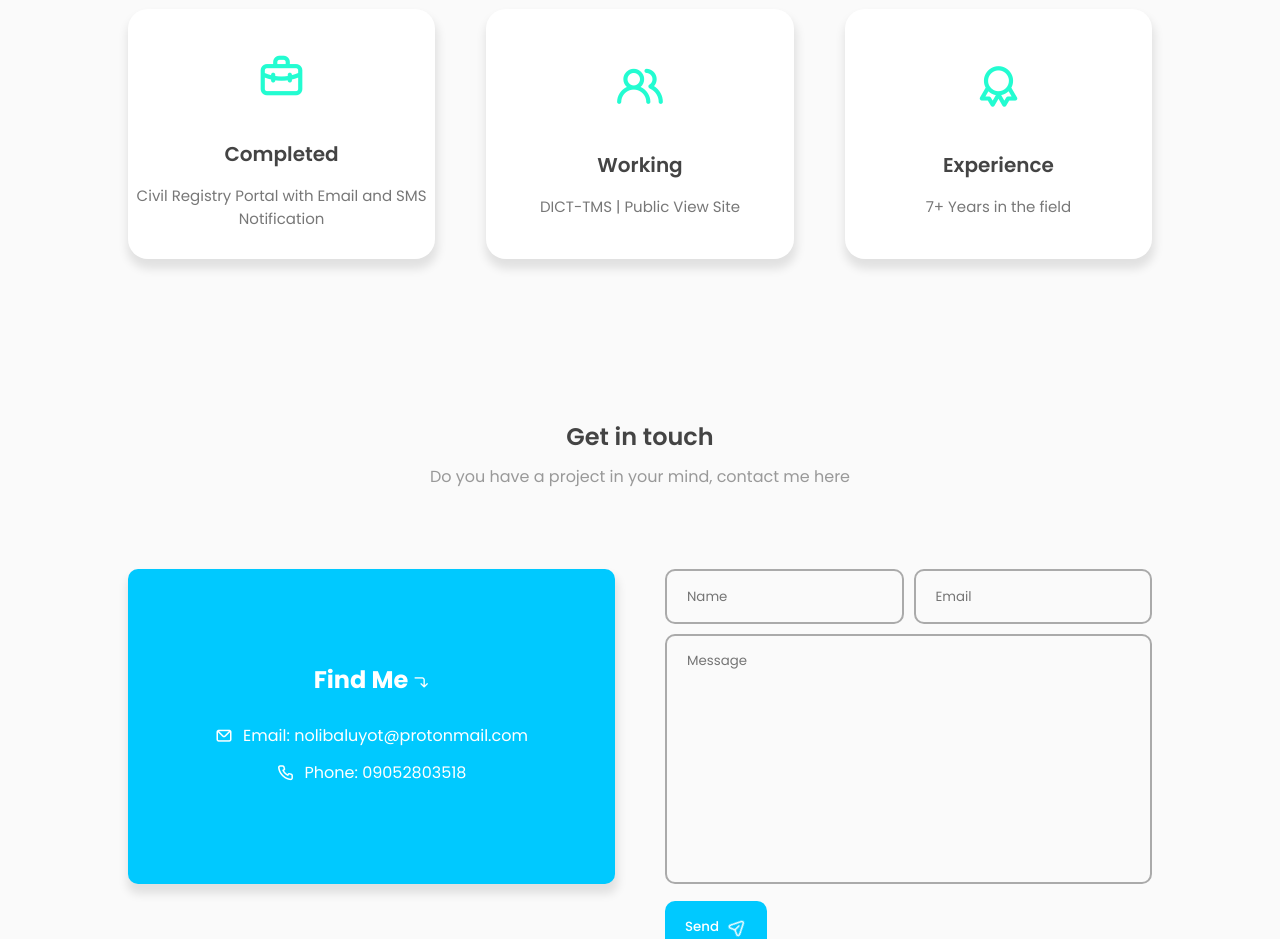
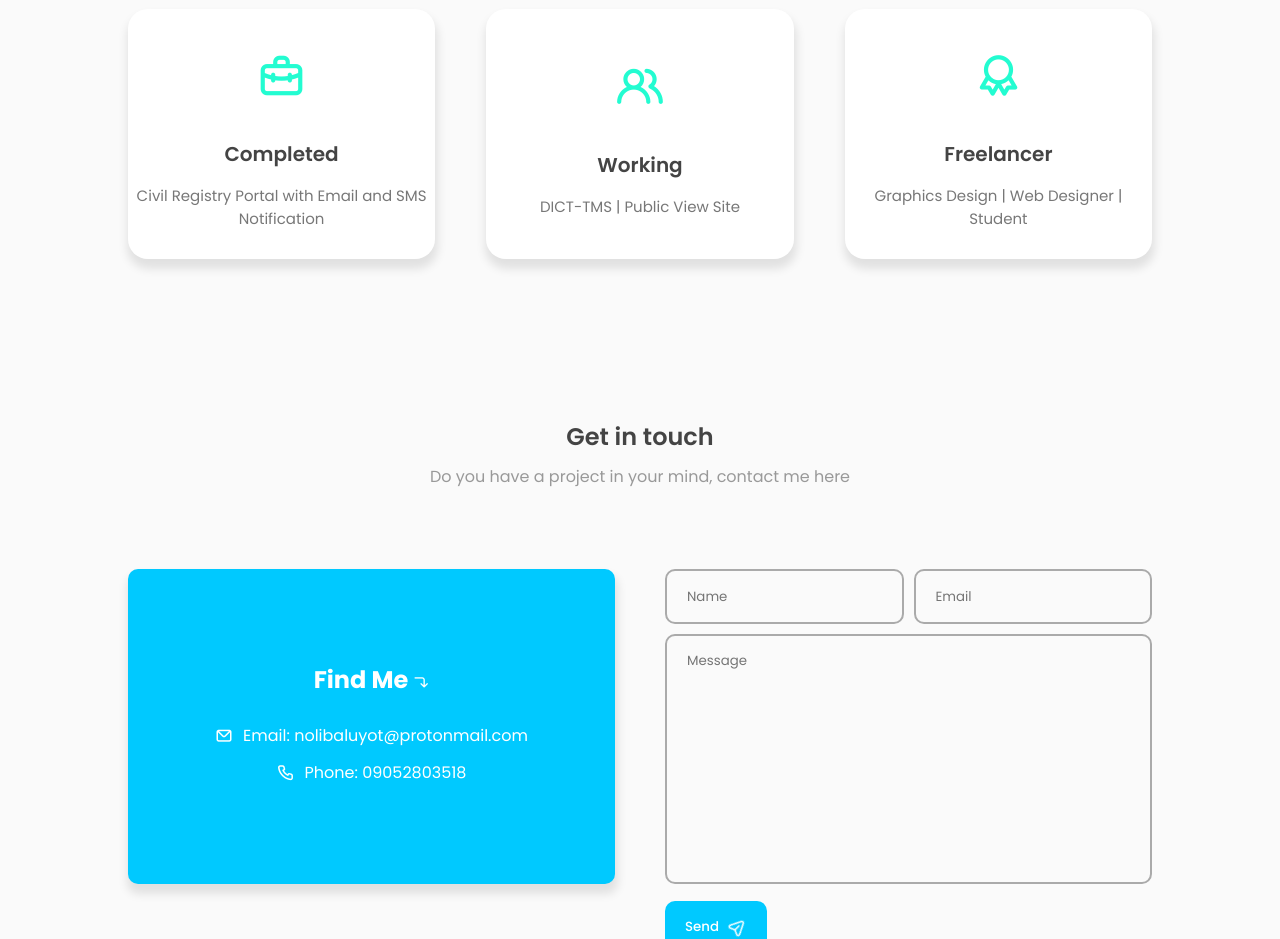
Before and after one commit to nolibaluyot/my-portfolio, a plain HTML site: page index.html in a window 1280 px wide. Shown: the part 1600-2539 px from the top of the page. Drawn offline with nearby package versions, Linux system fonts and the light colour scheme.

Commit message:
Update index.html

```diff
--- a/index.html
+++ b/index.html
@@ -184,8 +184,8 @@
             </div>
             <div class="project-box">
                 <i class="uil uil-award"></i>
-                <h3>Experience</h3>
-                <label>7+ Years in the field</label>
+                <h3>Freelancer</h3>
+                <label>Graphics Design | Web Designer | Student</label>
             </div>
           </div>
        </section>
```
